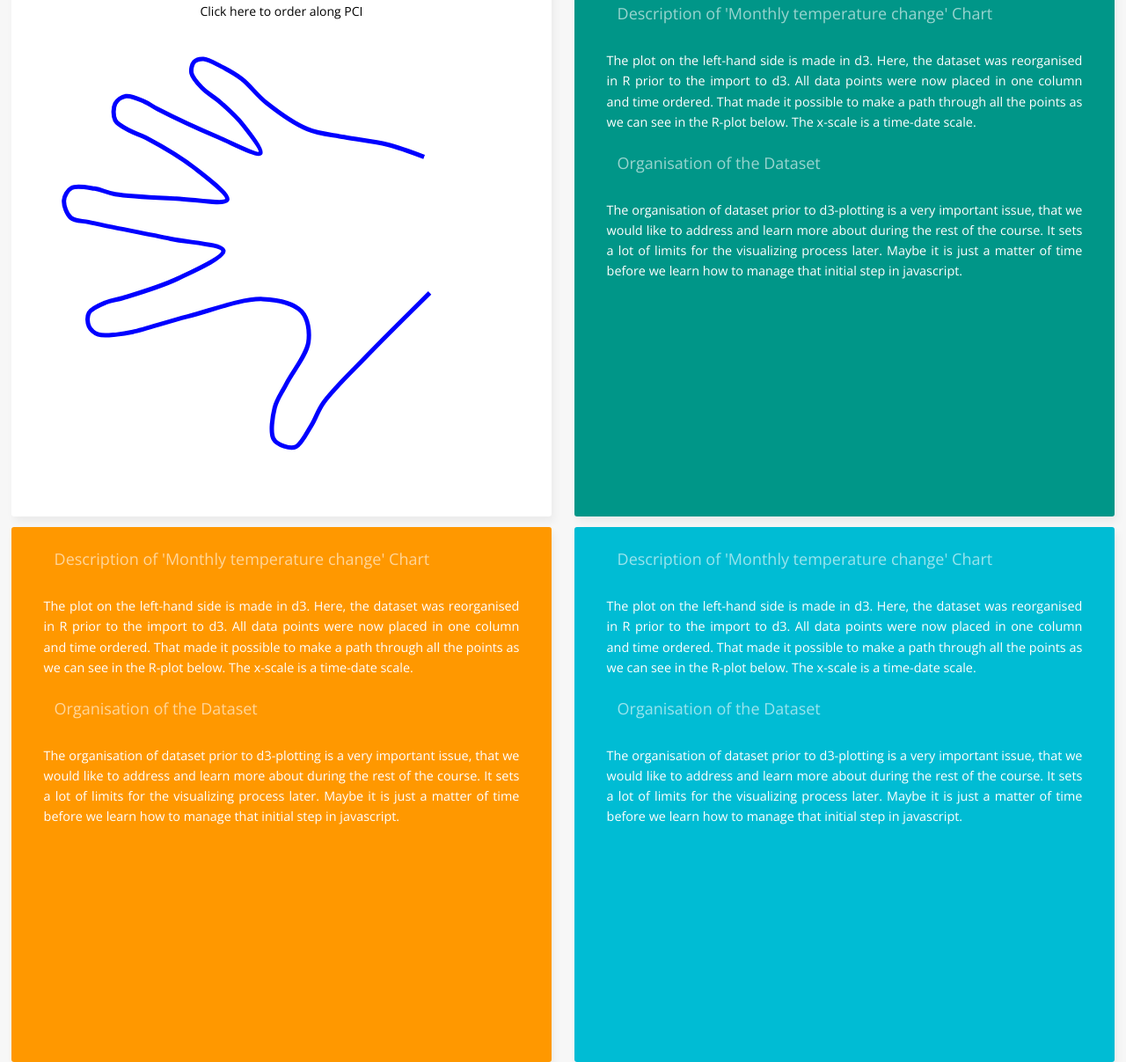
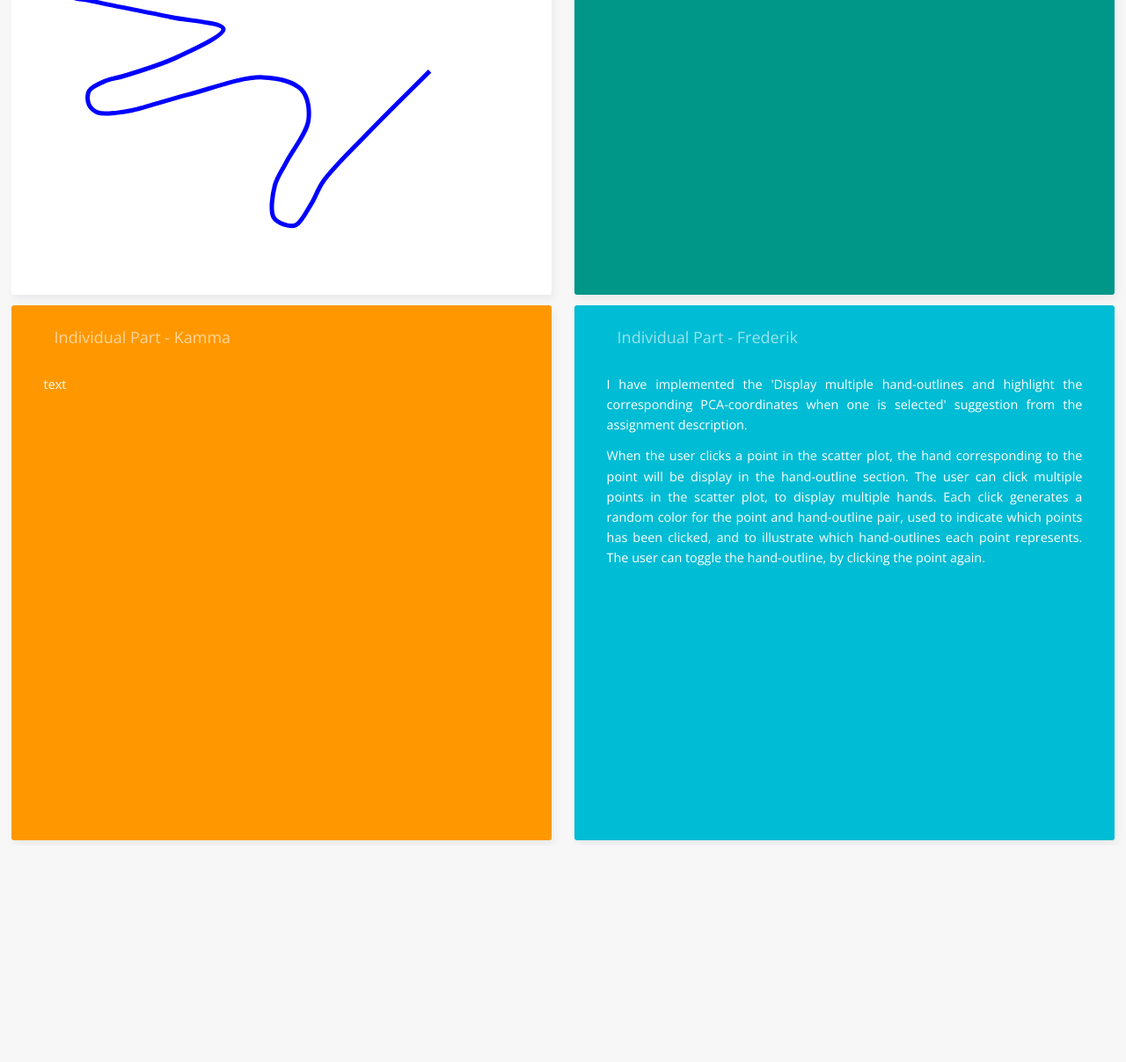
Before and after one commit to duryno/duryno.github.io, a plain HTML site: page project4/index.html in a window 1280 px wide. Shown: the part 1080-2287 px from the top of the page at 88% size. After the commit the page ends 2041 px from the top, so only its background shows below. Drawn offline with nearby package versions, Linux system fonts and the light colour scheme.

Commit message:
Individual part text - Frederik

```diff
--- a/project4/index.html
+++ b/project4/index.html
@@ -17,16 +17,8 @@
     <h2>Introduction</h2>
     <section id="introduction" class="purple description">
         <div class="intro-container">
-            <p>In our group we have worked with two different types of visualisations based on the temperature data from NASA.</p>
             <p>
-                The first part, unlike the latter one, shows a visualisation not directly related to climate change. Here we explore
-                other parts of the d3-code and use of the radial scale for the cyclic nature of the months.
-            </p>
-            <p>
-                The second part deals with the focus area of "climate change", as described in the project scope. This visualization
-                is made from the ground using the d3-book as a very handy guide. We have both worked with the javascript code.
-                During the work we faced some challenges with the organization of the dataset used in d3. Therefore we have 3
-                illustrations that illustrate how we work with this part.
+                text
             </p>
         </div>
     </section>
@@ -47,50 +39,32 @@
     </section>
 
     <section class="description teal">
-        <h3>Description of 'Monthly temperature change' Chart</h3>
+        <h3>Individual Part - Juraj</h3>
         <p>
-            The plot on the left-hand side is made in d3. Here, the dataset was reorganised in R prior to the import to d3. All data
-            points were now placed in one column and time ordered. That made it possible to make a path through all
-            the points as we can see in the R-plot below. The x-scale is a time-date scale.
-        </p>
-        <br/>
-        <h3>Organisation of the Dataset</h3>
-        <p>
-            The organisation of dataset prior to d3-plotting is a very important issue, that we would like to address and
-            learn more about during the rest of the course. It sets a lot of limits for the visualizing process later.
-            Maybe it is just a matter of time before we learn how to manage that initial step in javascript.
+            text
         </p>
     </section>
 
     <section class="description lime">
-        <h3>Description of 'Monthly temperature change' Chart</h3>
+        <h3>Individual Part - Kamma</h3>
         <p>
-            The plot on the left-hand side is made in d3. Here, the dataset was reorganised in R prior to the import to d3. All data
-            points were now placed in one column and time ordered. That made it possible to make a path through all
-            the points as we can see in the R-plot below. The x-scale is a time-date scale.
+            text
         </p>
         <br/>
-        <h3>Organisation of the Dataset</h3>
-        <p>
-            The organisation of dataset prior to d3-plotting is a very important issue, that we would like to address and
-            learn more about during the rest of the course. It sets a lot of limits for the visualizing process later.
-            Maybe it is just a matter of time before we learn how to manage that initial step in javascript.
-        </p>
     </section>
 
     <section class="description cyan">
-        <h3>Description of 'Monthly temperature change' Chart</h3>
+        <h3>Individual Part - Frederik</h3>
         <p>
-            The plot on the left-hand side is made in d3. Here, the dataset was reorganised in R prior to the import to d3. All data
-            points were now placed in one column and time ordered. That made it possible to make a path through all
-            the points as we can see in the R-plot below. The x-scale is a time-date scale.
+            I have implemented the 'Display multiple hand-outlines and highlight the corresponding PCA-coordinates when one is selected' suggestion
+            from the assignment description.
         </p>
-        <br/>
-        <h3>Organisation of the Dataset</h3>
         <p>
-            The organisation of dataset prior to d3-plotting is a very important issue, that we would like to address and
-            learn more about during the rest of the course. It sets a lot of limits for the visualizing process later.
-            Maybe it is just a matter of time before we learn how to manage that initial step in javascript.
+            When the user clicks a point in the scatter plot, the hand corresponding to the point will be display in the hand-outline section.
+            The user can click multiple points in the scatter plot, to display multiple hands.
+            Each click generates a random color for the point and hand-outline pair, used to indicate which points has been clicked, and to
+            illustrate which hand-outlines each point represents.
+            The user can toggle the hand-outline, by clicking the point again.
         </p>
     </section>
 </body>
```
